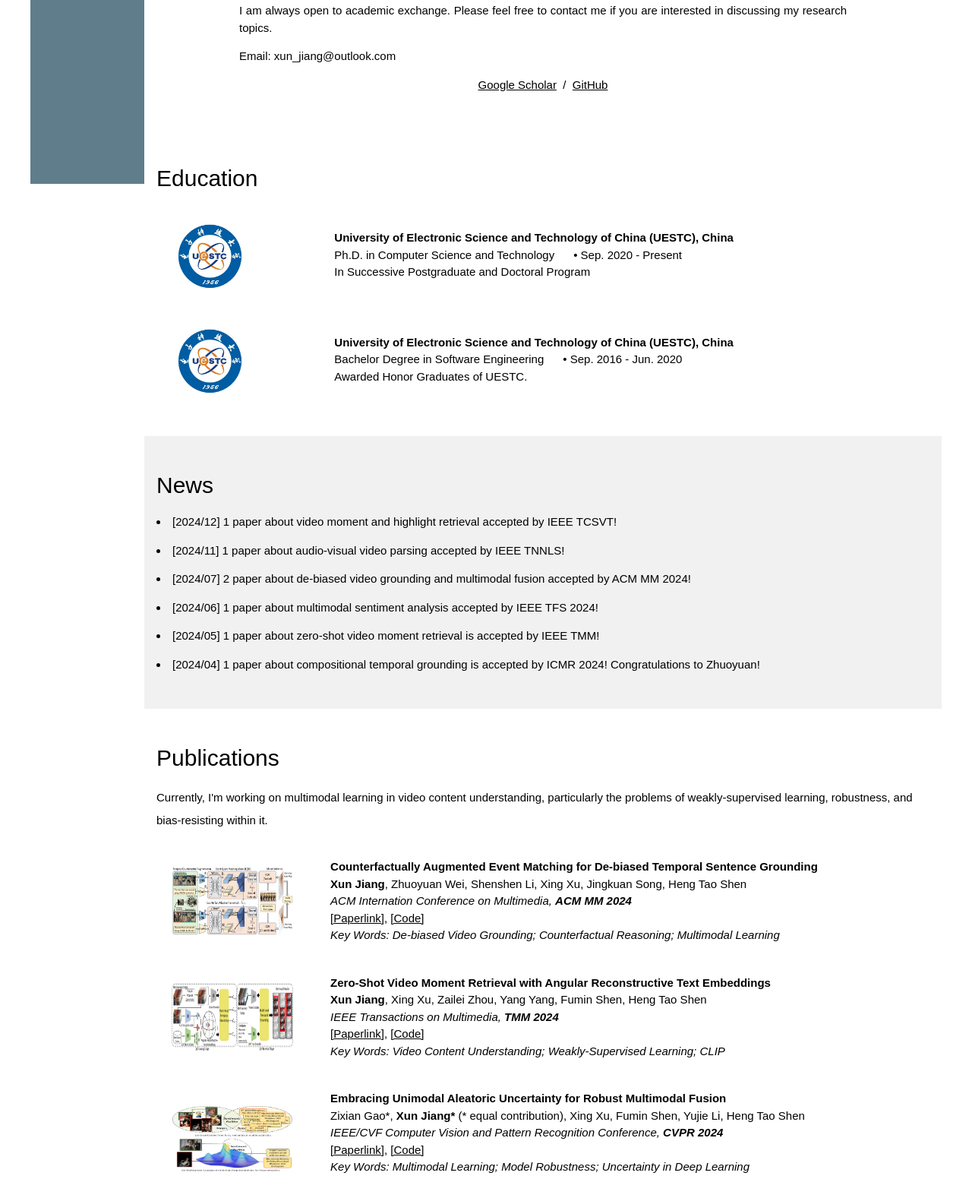
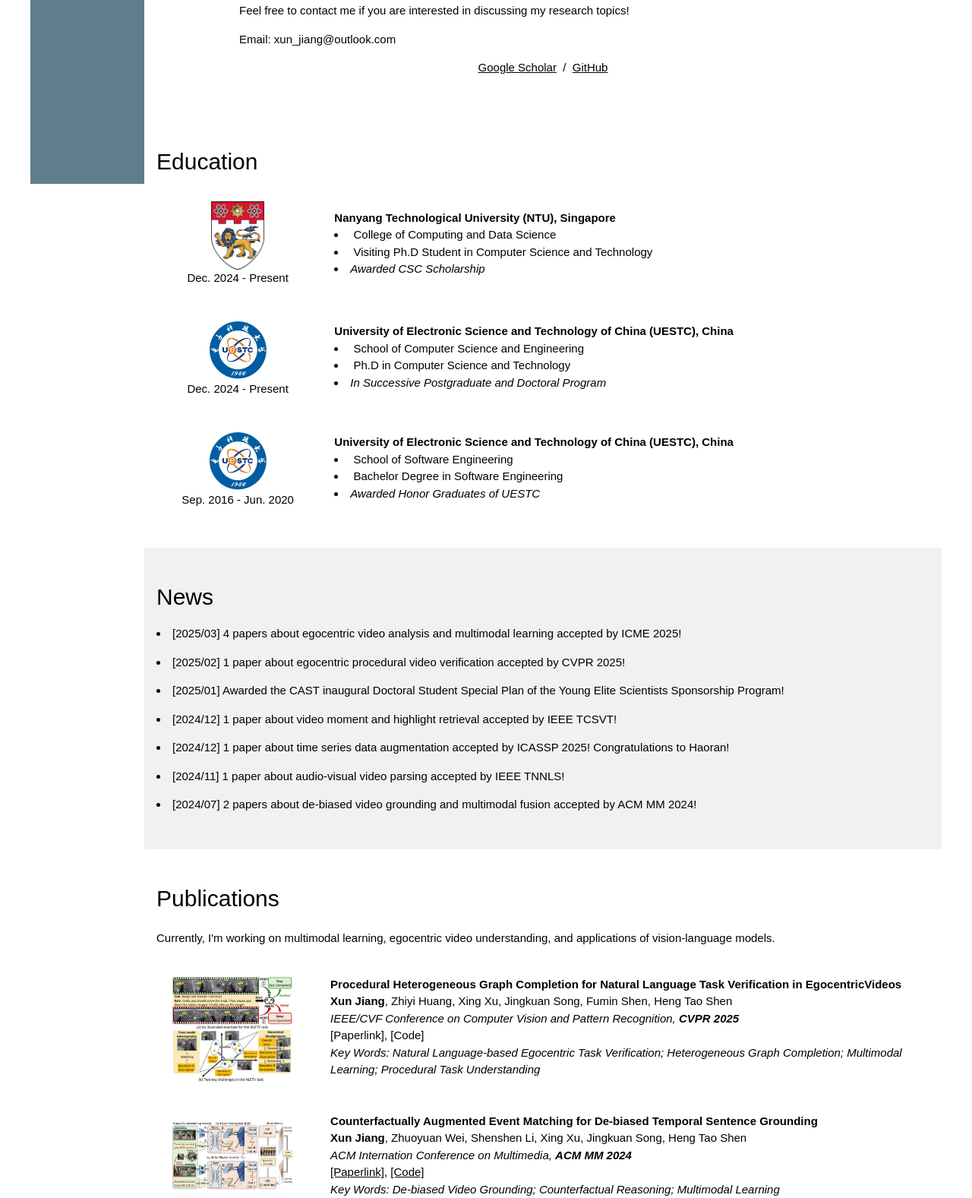
Before and after one commit to XunCHN/Homepage, a plain HTML site: page index.html in a window 1280 px wide. Shown: the part 558-2135 px from the top of the page at 76% size. Drawn offline with Linux system fonts and the light colour scheme.

Commit message:
update homepage

```diff
--- a/index.html
+++ b/index.html
@@ -31,6 +31,11 @@
   .div2{
       position:absolute;
       z-index:2;
+  }
+  .education
+  {
+      text-align: center;
+      vertical-align: middle !important;
   }
   </style>
 
@@ -105,13 +110,13 @@
       <img style="width: 80%;max-width: 320px" alt="profile photo" src="images/xun_jiang.png">
       <h1>Xun Jiang</h1>
         <p class="w3-justify" style="width:100%;border:0px;border-spacing:0px;border-collapse:separate;margin-right:auto;margin-left:auto;max-width:800px">
-          I am a third-year Ph.D student in Successive Postgraduate and Doctoral Program at <a href="http://cfm.uestc.edu.cn">CFM lab</a> of the University of Electronic and Science of China (UESTC), supervised by <a href="https://cfm.uestc.edu.cn/~shenht/">Prof. Heng Tao Shen</a>, co-supervised by <a href="https://cfm.uestc.edu.cn/~fshen/">Prof. Fumin Shen</a> and <a href="https://interxuxing.github.io/">Prof. Xing Xu</a>. Before that, I earned my bachelor's degree in Software Engineering from UESTC in 2020, where I was recognized as an Honor Graduate. Now, I am a visiting Ph.D. student of <a href="https://mreallab.github.io/">MReal Lab</a> at Nanyang Technological University under the supervision of <a href="https://personal.ntu.edu.sg/hanwangzhang/">Prof. Hanwang Zhang</a>.
+          I am a third-year Ph.D student in Successive Postgraduate and Doctoral Program at <a href="http://cfm.uestc.edu.cn">CFM lab</a> of the University of Electronic and Science of China (UESTC), supervised by <a href="https://cfm.uestc.edu.cn/~shenht/">Prof. Heng Tao Shen</a>, co-supervised by <a href="https://cfm.uestc.edu.cn/~fshen/">Prof. Fumin Shen</a> and <a href="https://interxuxing.github.io/">Prof. Xing Xu</a>. Before that, I earned my bachelor's degree in Software Engineering from UESTC in 2020, where I was recognized as an Honor Graduate. Now, I am a visiting Ph.D student of <a href="https://mreallab.github.io/">MReal Lab</a> at Nanyang Technological University under the supervision of <a href="https://personal.ntu.edu.sg/hanwangzhang/">Prof. Hanwang Zhang</a>.
         </p>
         <p class="w3-justify" style="width:100%;border:0px;border-spacing:0px;border-collapse:separate;margin-right:auto;margin-left:auto;max-width:800px">
-          My research interests include, but are not limited to, Multimedia Retrieval, Multimodal Learning, Long-term Video Understanding, and Weakly-Supervised Learning. Currently, I am serving as a Journal Reviewer/PC Member for IEEE TIP, IEEE TCSVT, ACM TOMM, CVPR, ACM MM, AAAI, WWW, ICME, ICMR, and ACPR.
+          My research interests include but are not limited to, Multimedia Retrieval, Multimodal Learning, Long-term Video Understanding, Weakly-Supervised Learning, and VLM/LLM Applications. Currently, I am serving as a reviewer for IEEE TIP, IEEE TCSVT, ACM TOIS, ACM TOMM, CVPR, ICCV, ACM MM, AAAI, WWW, ICME, ICMR, <em>etc.</em>.
         </p>
         <p class="w3-justify" style="width:100%;border:0px;border-spacing:0px;border-collapse:separate;margin-right:auto;margin-left:auto;max-width:800px">
-          I am always open to academic exchange. Please feel free to contact me if you are interested in discussing my research topics.
+          Feel free to contact me if you are interested in discussing my research topics!
         </p>
         <p class="w3-justify" style="width:100%;border:0px;border-spacing:0px;border-collapse:separate;margin-right:auto;margin-left:auto;max-width:800px">
           Email: xun_jiang@outlook.com
@@ -121,26 +126,86 @@
         </p> -->
         <p class="w3-center">
           <a href="https://scholar.google.com/citations?user=oAjQIUEAAAAJ">Google Scholar</a> &nbsp/&nbsp
-          <a href="https://github.com/CFM-MSG/"> GitHub </a>
+          <a href="https://github.com/XunCHN/"> GitHub </a>
         </p>
         </tbody></table>
   </div>
 
 
+
+
   <div class="w3-container w3-padding-32" id="education">
     <h2>Education</h2>
-      <table width="100%" align="center" border="0" cellspacing="0" cellpadding="20">
+      <table width="100%" align="center" border="0" cellspacing="0" cellpadding="20" >
+
+        <tr></tr>
+          <td width="20%" class="education">
+            <img src='images/ntu_icon.png' width="70">
+            <br \>
+            Dec. 2024 - Present
+          </td>
+
+          <td width="75%" valign="left">
+            <div style="white-space:pre"><strong>Nanyang Technological University (NTU), Singapore</strong></div>
+            <div style="white-space:pre"><li> College of Computing and Data Science </div>
+            <div style="white-space:pre"><li> Visiting Ph.D Student in Computer Science and Technology </div>
+            <em><li> Awarded CSC Scholarship</em>
+          </td>
+        </tr>
+
+        <tr>
+          <td width="20%" class="education">
+            <img src='images/uestc_icon.jpg' width="90">
+            <br \>
+            Dec. 2024 - Present
+          </td>
+
+          <td width="75%" valign="left">
+            <div style="white-space:pre"><strong>University of Electronic Science and Technology of China (UESTC), China</strong></div>
+            <div style="white-space:pre"><li> School of Computer Science and Engineering </div>
+            <div style="white-space:pre"><li> Ph.D in Computer Science and Technology</div>
+            <em> <li> In Successive Postgraduate and Doctoral Program </em>
+          </td>
+        </tr>
 
 
+        <tr></tr>
+          <td width="20%" class="education">
+            <img src='images/uestc_icon.jpg' width="90">
+            <br \>
+            Sep. 2016 - Jun. 2020
+          </td>
+
+          <td width="75%" valign="left">
+            <div style="white-space:pre"><strong>University of Electronic Science and Technology of China (UESTC), China</strong></div>
+            <div style="white-space:pre"><li> School of Software Engineering</div>
+            <div style="white-space:pre"><li> Bachelor Degree in Software Engineering</div>
+            <em> <li> Awarded Honor Graduates of UESTC </em>
+          </td>
+        </tr>
+<!--
         <tr>
-          <td width="20%">
+          <td width="10%" class="education">
+            <img src='images/uestc_icon.jpg' width="90">
+          </td>
+
+          <td width="85%" valign="left">
+            <div style="white-space:pre"><strong>University of Electronic Science and Technology of China (UESTC), China</strong></div>
+            <div style="white-space:pre">Bachelor Degree in Software Engineering                    Sep. 2016 - Jun. 2020</div>
+            Awarded Honor Graduates of UESTC
+          </td>
+        </tr> -->
+
+<!--
+        <tr>
+          <td width="20%" class="education">
             <img src='images/uestc_icon.jpg' width="100">
           </td>
 
         <td width="75%" valign="middle">
           <p>
           <strong>University of Electronic Science and Technology of China (UESTC), China</strong><br />
-          Ph.D. in Computer Science and Technology &nbsp;&nbsp;&nbsp;&nbsp; &bull; Sep. 2020 - Present <br />
+          Ph.D in Computer Science and Technology &nbsp;&nbsp;&nbsp;&nbsp; &bull; Sep. 2020 - Present <br />
           In Successive Postgraduate and Doctoral Program
           </p>
         </td>
@@ -149,7 +214,7 @@
 
 
         <tr>
-          <td width="20%">
+          <td width="20%" class="education">
             <img src='images/uestc_icon.jpg' width="100">
           </td>
 
@@ -161,7 +226,7 @@
           </p>
         </td>
         </tr>
-
+     -->
       </table>
   </div>
 
@@ -171,12 +236,16 @@
 <!-- The News Section -->
   <div class="w3-container w3-light-grey w3-padding-32" id="news">
    <h2>News</h2>
-      <p><li>[2024/12] 1 paper about video moment and highlight retrieval accepted by IEEE TCSVT!
-      <p><li>[2024/11] 1 paper about audio-visual video parsing accepted by IEEE TNNLS!
-      <p><li>[2024/07] 2 paper about de-biased video grounding and multimodal fusion accepted by ACM MM 2024!
-      <p><li>[2024/06] 1 paper about multimodal sentiment analysis accepted by IEEE TFS 2024!</li></p>
-      <p><li>[2024/05] 1 paper about zero-shot video moment retrieval is accepted by IEEE TMM!</li></p>
-      <p><li>[2024/04] 1 paper about compositional temporal grounding is accepted by ICMR 2024! Congratulations to Zhuoyuan!</li></p>
+      <p><li>[2025/03] 4 papers about egocentric video analysis and multimodal learning accepted by ICME 2025! </p>
+      <p><li>[2025/02] 1 paper about egocentric procedural video verification accepted by CVPR 2025! </p>
+      <p><li>[2025/01] Awarded the CAST inaugural Doctoral Student Special Plan of the Young Elite Scientists Sponsorship Program! </p>
+      <p><li>[2024/12] 1 paper about video moment and highlight retrieval accepted by IEEE TCSVT! </p>
+      <p><li>[2024/12] 1 paper about time series data augmentation accepted by ICASSP 2025! Congratulations to Haoran!  </p>
+      <p><li>[2024/11] 1 paper about audio-visual video parsing accepted by IEEE TNNLS!</p>
+      <p><li>[2024/07] 2 papers about de-biased video grounding and multimodal fusion accepted by ACM MM 2024! </p>
+      <!-- <p><li>[2024/05] 1 paper about zero-shot video moment retrieval is accepted by IEEE TMM!</li></p> -->
+      <!-- <p><li>[2024/06] 1 paper about multimodal sentiment analysis accepted by IEEE TFS 2024!</li></p> -->
+      <!-- <p><li>[2024/04] 1 paper about compositional temporal grounding is accepted by ICMR 2024! Congratulations to Zhuoyuan!</li></p> -->
       <!-- <p><li>[2024/03] 2 papers about multimodal fusion and video content retrieval are accepted by ICME 2024! Congratulations to my co-authors Zixian and Liqing!</li></p> -->
       <!-- <p><li>[2024/03] 1 paper about uncertainty learning in multimodal fusion are accepted by CVPR 2024!</li></p> -->
       <!-- <p><li>[2024/01] 1 paper about composed query based image retrieval is accepted by ACM TOMM! Congratulations to my co-author Shenshen!</li></p> -->
@@ -189,8 +258,30 @@
   <div class="w3-container w3-padding-32" id="publications">
     <h2>Publications</h2>
       <p class="w3-left-align" style="line-height:200%">
-        Currently, I'm working on multimodal learning in video content understanding, particularly the problems of weakly-supervised learning, robustness, and bias-resisting within it.
+        <!-- Currently, I'm working on multimodal learning in video content understanding, particularly the problems of weakly-supervised learning, robustness, and bias-resisting within it.  -->
+        Currently, I'm working on multimodal learning, egocentric video understanding, and applications of vision-language models.
       </p>
+
+      <table width="100%" align="center" border="0" cellspacing="0" cellpadding="20">
+        <!-- <tr onmouseout="aperture_stop()" onmouseover="aperture_start()" > -->
+          <tr>
+          <td width="15%">
+            <img src='images/phgc.png'  width="160" height="140", onmouseover="mouseOverPic('images/phgc.png', 'phgc'); phgc.style.visibility='visible'" onmouseout="mouseOutPic('phgc')" class="thumb">
+            <div id="phgc" style="visibility:hidden;" class="div1"></div>
+          </td>
+          <td valign="top" width="75%">
+            <strong>Procedural Heterogeneous Graph Completion for Natural Language Task Verification in EgocentricVideos </strong><br>
+            <strong>Xun Jiang</strong>,
+            Zhiyi Huang, Xing Xu, Jingkuan Song, Fumin Shen, Heng Tao Shen
+            <br>
+            <em>IEEE/CVF Conference on Computer Vision and Pattern Recognition, <strong>CVPR 2025</strong></em><br>
+
+            <!-- <a href="https://openreview.net/pdf?id=NVzON5t3iz">[Paperlink]</a>, <a href="https://github.com/XunCHN/PHGC">[Code]</a><br> -->
+            <a title="Coming Soon">[Paperlink]</a>, <a title="Coming Soon">[Code]</a><br>
+            <em>Key Words: Natural Language-based Egocentric Task Verification; Heterogeneous Graph Completion; Multimodal Learning; Procedural Task Understanding</em> <br>
+          </td>
+        </tr>
+      </table>
 
       <table width="100%" align="center" border="0" cellspacing="0" cellpadding="20">
         <!-- <tr onmouseout="aperture_stop()" onmouseover="aperture_start()" > -->
@@ -253,9 +344,8 @@
           </td>
         </tr>
        </table>
-
+<!--
        <table width="100%" align="center" border="0" cellspacing="0" cellpadding="20">
-        <!-- <tr onmouseout="aperture_stop()" onmouseover="aperture_start()" > -->
           <tr>
             <td width="15%">
               <img src='images/cmap.jpg'  width="160" height="90", onmouseover="mouseOverPic('images/cmap.jpg', 'cmap'); cmap.style.visibility='visible'" onmouseout="mouseOutPic('cmap')" class="thumb">
@@ -272,7 +362,7 @@
             <p></p>
           </td>
         </tr>
-       </table>
+       </table> -->
 
       <table width="100%" align="center" border="0" cellspacing="0" cellpadding="20">
         <!-- <tr onmouseout="aperture_stop()" onmouseover="aperture_start()" > -->
@@ -389,8 +479,7 @@
     </tr>
    </table>
 
-   <table width="100%" align="center" border="0" cellspacing="0" cellpadding="20">
-    <!-- <tr onmouseout="aperture_stop()" onmouseover="aperture_start()" > -->
+   <!-- <table width="100%" align="center" border="0" cellspacing="0" cellpadding="20">
       <tr>
       <td width="15%">
         <img src='images/gtlr.png'  width="160" height="90", onmouseover="mouseOverPic('images/gtlr.png', 'gtlr'); gtlr.style.visibility='visible'" onmouseout="mouseOutPic('gtlr')" class="thumb">
@@ -413,7 +502,7 @@
         <p></p>
       </td>
     </tr>
-   </table>
+   </table> -->
 
 
    <table width="100%" align="center" border="0" cellspacing="0" cellpadding="20">
@@ -434,7 +523,7 @@
    <br>
         <em>IEEE/CVF Conference on Computer Vision and Pattern Recognition, <strong>CVPR 2022</strong></em><br>
 
-		<a href="https://ieeexplore.ieee.org/document/9879558">[Paperlink]<a>, <a title="coming soon">[Code]</a><br>
+		<a href="https://ieeexplore.ieee.org/document/9879558">[Paperlink]<a><br>
         <em>Key Words: Video Content Understanding, Semi-Supervised Learning; Multimodal Learning</em> <br>
         <p></p>
       </td>
@@ -516,10 +605,10 @@
   <!-- The Awards Section -->
   <div class="w3-container w3-padding-32" id="award">
     <h2>Awards</h2>
-    <p><li> Doctoral National Scholarship, 2024.10</p>
+    <p><li> CAST inaugural Doctoral Student Special Plan of the Young Elite Scientists Sponsorship Program, 2025.01</p>
     <p><li> Chinese Scholarship Council Scholarship, 2024.07</p>
-    <p><li> Doctoral National Scholarship, 2023.10</p>
-    <p><li> "Academic Newcomer" Ph.D. Student Honor Award of UESTC, 2023.04</p>
+    <p><li> Doctoral National Scholarship, 2023.10, 2024.10</p>
+    <p><li> "Academic Newcomer" Ph.D Student Honor Award of UESTC, 2023.04</p>
     <p><li> ICME Best Student Paper, 2022.07</p>
     <p><li> "Academic Youth" Postgraduate Student Honor Award of UESTC, 2022.04</p>
     <p><li> Honor Graduates of UESTC, 2020.06</p>
@@ -531,7 +620,7 @@
   </div>
    -->
 
-  <div class="w3-light-grey w3-center w3-padding-24", title="Last updated on December, 2024">
+  <div class="w3-light-grey w3-center w3-padding-24", title="Last updated on Mar., 2025">
     This template is borrowed from Lei Wang's website <a href="https://github.com/demoleiwang/HomePage">source code</a>. Many thanks to Lei Wang.
 
   <!-- Default Statcounter code for Lei Wang's Homepage
@@ -588,18 +677,18 @@ function w3_close() {
 
 
 <script language=JavaScript>
-  function mouseOutPic(id_name)    //当鼠标移出时，隐藏原图
+  function mouseOutPic(id_name)
   {
   if(window.event.toElement.className!="thumb")
     document.getElementById(id_name).style.visibility = "hidden";
   }
-  function mouseOverPic(imgSrc, id_name)    //当鼠标移上小图时，显示原图
+  function mouseOverPic(imgSrc, id_name)
   {
-  var seeBig = document.getElementById(id_name);    //得到将要显示原图区域的div element
-  var newImg = document.createElement("img");    //新建一个img element，将原图的src赋给这个element
-  newImg = "<img src=\'" + imgSrc + "\'/>";    //注意这里，是为整个element赋值，我在这个小问题上还花了挺多时间
+  var seeBig = document.getElementById(id_name);
+  var newImg = document.createElement("img");
+  newImg = "<img src=\'" + imgSrc + "\'/>";
   //alert(imgSrc);
-  seeBig.innerHTML = newImg;    //将原图赋给要显示的区域
+  seeBig.innerHTML = newImg;
   }
 </script>
 
```
Also changed, not shown: images/ntu_icon.png (added), images/phgc.png (added), 1 other file.
